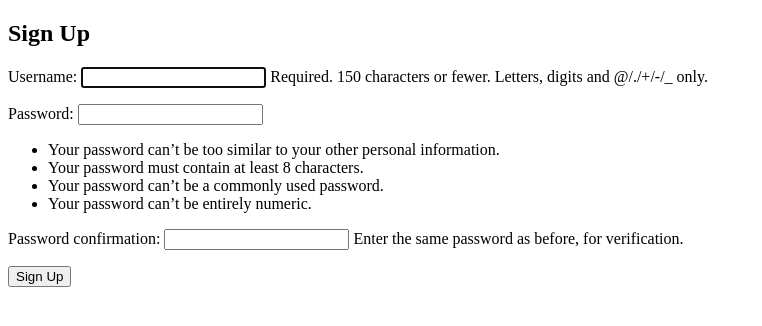
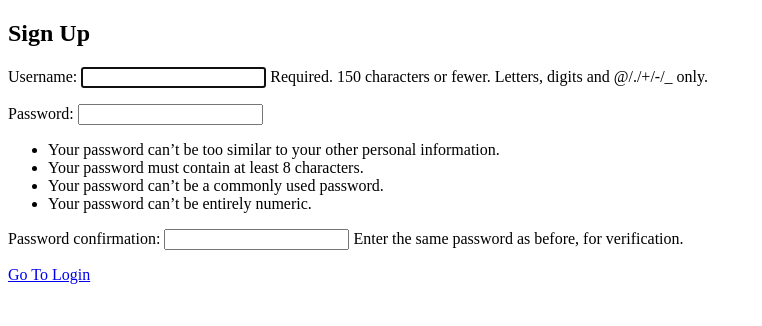
Before and after one commit to djangoBootstrapStudy/qu_ies, a Django app: page /accounts/signup/ in a window 1280 px wide. Shown: the top 326 px of the page, without its empty margins (0-762 px from the left). Run offline with Django 4.2, Linux system fonts and the light colour scheme.

Commit message:
Design: 수정 templates파일

```diff
--- a/accounts/templates/accounts/signup.html
+++ b/accounts/templates/accounts/signup.html
@@ -9,7 +9,7 @@
 <form method="post">
   {% csrf_token %}
   {{ form.as_p }}
-    <button type="submit">Sign Up</button>
+    <a role="button" href="{% url 'login' %}">Go To Login</a>
 </form>
 </body>
 </html>
--- a/accounts/templates/registration/login.html
+++ b/accounts/templates/registration/login.html
@@ -9,7 +9,7 @@
 <form method="post">
     {% csrf_token %}
     {{ form.as_p }}
-    <button type="submit">Log In</button>
+    <a role="button" href="{% url 'login' %}">Log In</a>
 </form>
 </body>
 </html>
```
